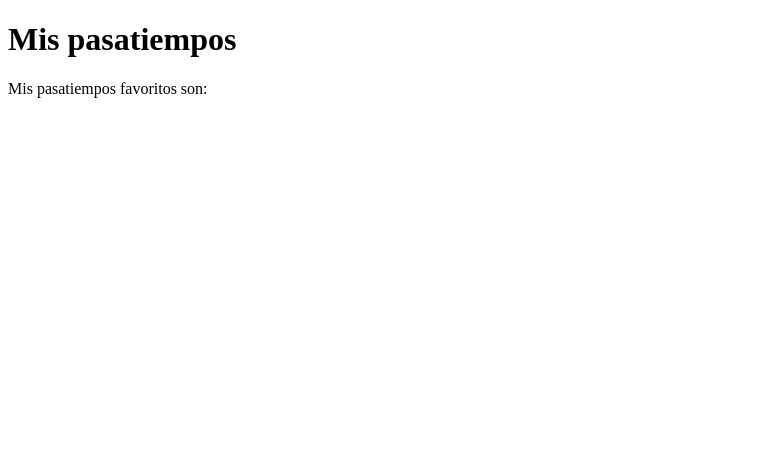
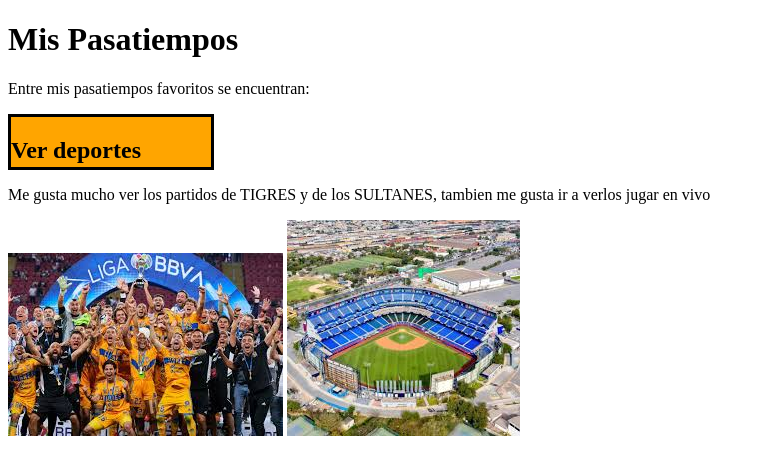
Before and after one commit to forum2007/PaginaWeb, a plain HTML site: page index.html in a window 1280 px wide. Shown: the whole page, without its empty margins (0-765 px from the left). Drawn offline with Linux system fonts and the light colour scheme.

Commit message:
Deportes

```diff
--- /dev/null
+++ b/estilos.css
@@ -0,0 +1,7 @@
+.contDeportes{
+    background-color: orange;
+    width: 200px;
+    height: 50px;
+    border: solid;
+    border-color: black;
+}
--- a/index.html
+++ b/index.html
@@ -3,10 +3,22 @@
 <head>
     <meta charset="UTF-8">
     <meta name="viewport" content="width=device-width, initial-scale=1.0">
+    <link rel="stylesheet" href="estilos.css">
     <title>Mis pasatiempos</title>
 </head>
 <body>
-    <h1>Mis pasatiempos</h1>
-    <p>Mis pasatiempos favoritos son:</p>
+
+    <h1>Mis Pasatiempos</h1>
+    <p>Entre mis pasatiempos favoritos se encuentran:</p>
+    <div class="contDeportes">
+        <h2>Ver deportes</h2>
+    </div>
+    <p>
+    Me gusta mucho ver los partidos de TIGRES y de los SULTANES, tambien me gusta ir a verlos jugar en vivo
+    </p>
+    <img src="tigres.jpg" alt="Tigres campeon 2023">
+    <img src="sultanes.jpg" alt="Estadio Walmart (Estadio de los Sultanes)">
+
+
 </body>
 </html>
```
Also changed, not shown: sultanes.jpg (added), tigres.jpg (added).
